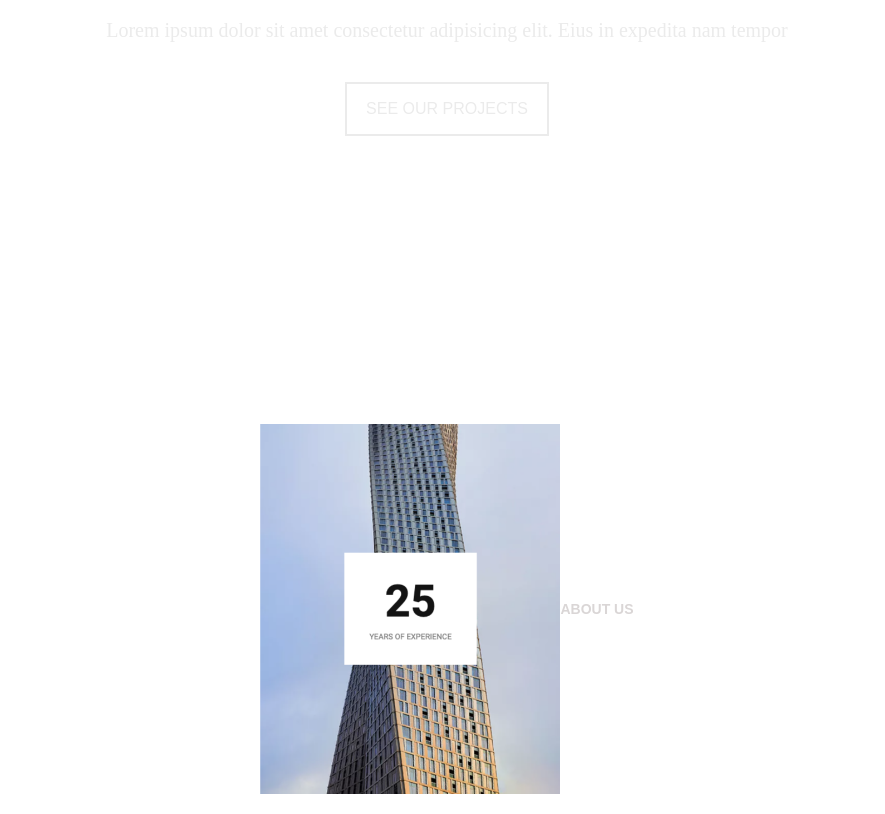
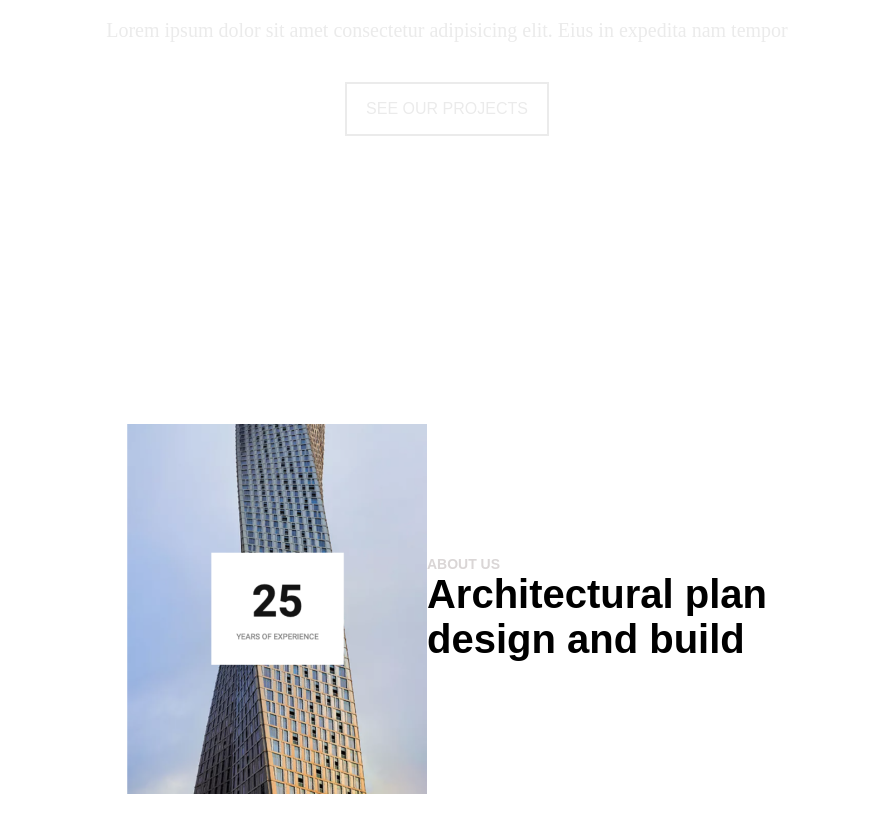
Before and after one commit to AD200103/12.HTML-LEC-12-GIT-BRANCH, a plain HTML site: page index.html in a window 1280 px wide. Shown: the part 176-990 px from the top of the page, without its empty margins (193-1078 px from the left). Drawn offline with Linux system fonts and the light colour scheme.

Commit message:
archtecturalPlan

```diff
--- a/index.html
+++ b/index.html
@@ -18,7 +18,10 @@
       </header>
       <section id="aboutus">
         <img src="design2 - Copy.png" class="aboutusimg" />
-        <section id="aboutusinfo"><h4>ABOUT US</h4></section>
+        <section id="aboutusinfo">
+          <h4>ABOUT US</h4>
+          <h2>Architectural plan<br />design and build</h2>
+        </section>
       </section>
     </div>
   </body>
--- a/styles.css
+++ b/styles.css
@@ -67,6 +67,11 @@ header button:active {
   color: rgb(218, 214, 214);
   font-size: 14px;
 }
+#aboutusinfo h2 {
+  font-family: Arial, Helvetica, sans-serif;
+  font-size: 40px;
+  text-align: start;
+}
 .aboutusimg {
   width: 300px;
   height: 370px;
```
